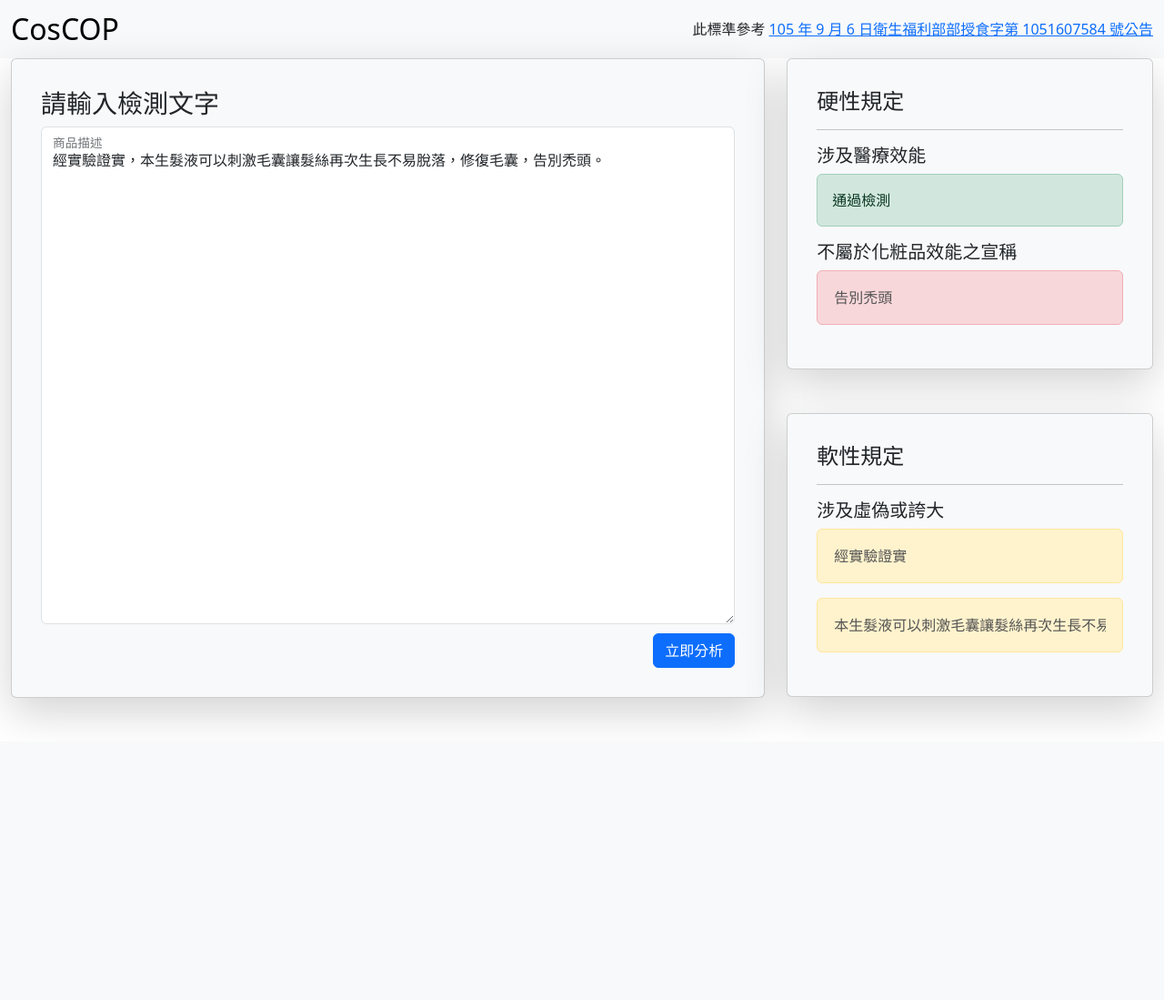
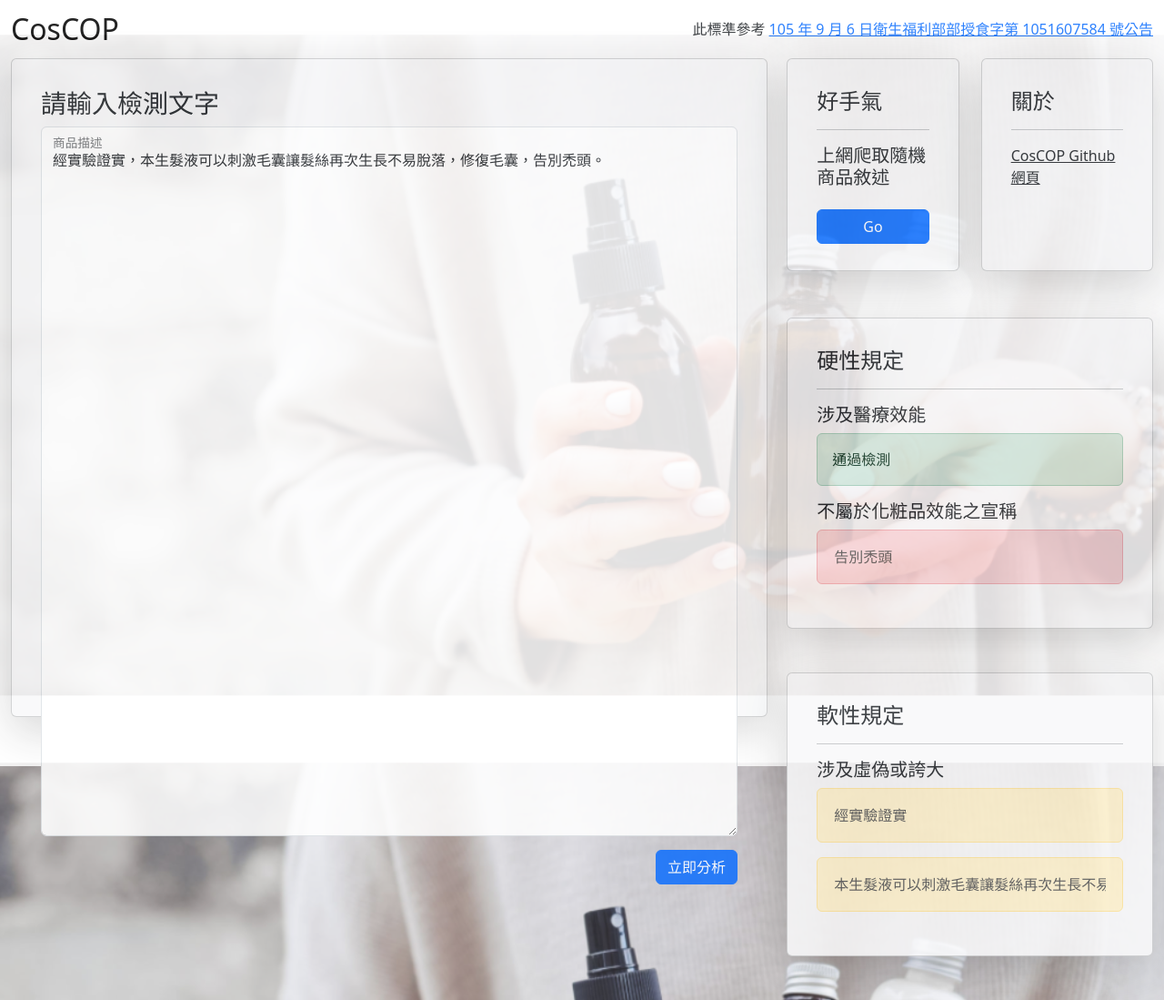
Before and after one commit to Grammyship/CosCOP, a Python web app: template flask/templates/index.html in a window 1280 px wide. Shown: the whole page at 91% size. Before the commit the page ends 789 px from the top, so only its background shows below. Run offline with Jinja, Linux system fonts and the light colour scheme; the template is opened without the code that fills it, so the values that code supplies are empty; some libraries are stand-ins or nearby versions.

Commit message:
Add background picture

```diff
--- a/flask/templates/index.html
+++ b/flask/templates/index.html
@@ -11,31 +11,45 @@
                 background-color: rgba(255, 255, 255, 0);
                 border: 0;
             }
+            html{
+                height:90%;
+                background-repeat: no-repeat;
+                background-attachment: fixed;
+                background-size: cover;
+                padding:0px;
+                margin:0px;
+                width:100%;
+                background-image: url({{url_for('static', filename='background.png')}});
+            }
+            body{
+                height:90%;
+                opacity: 0.86;
+            }
         </style>
     </head>
     <body id="app">
         <!-- As a heading -->
-        <nav class="navbar bg-body-tertiary">
+        <nav class="navbar navbar-default navbar-fixed-top">
             <div class="container-fluid">
                 <span class="navbar-brand mb-0 h1" style="font-size: 200%;">CosCOP</span>
                 <p class="card-title">此標準參考 <a target="_blank" href="https://www.health.ntpc.gov.tw/archive/health_ntpc/6/file/%E8%A1%A81%E5%8C%96%E7%B2%A7%E5%93%81%E5%BE%97%E5%AE%A3%E7%A8%B1%E8%A9%9E%E5%8F%A5%E4%BE%8B%E7%A4%BA%E5%8F%8A%E4%B8%8D%E9%81%A9%E7%95%B6%E5%AE%A3%E7%A8%B1%E8%A9%9E%E5%8F%A5%E4%BE%8B%E7%A4%BA.pdf">105 年 9 月 6 日衛生福利部部授食字第 1051607584 號公告</a></p>
             </div>
         </nav>
-        <div class="container-fluid">
-            <div class="row">
+        <div class="container-fluid" style="height: 100%;">
+            <div class="row" style="height: 120%; background-color: rgb(255, 255, 255);">
                 <div class="col col-lg-8">
                     <!--Card-->
-                    <div class="card shadow-lg p-3 mb-5 bg-body-tertiary rounded">
+                    <div class="card shadow-lg p-3 bg-body-tertiary rounded" style=" position:fixed;width:65%;height:90.5%">
                         <div class="card-body">
                             <h3 class="card-title">請輸入檢測文字</h3>
                             <!--Textarea -->
                             <div class="form-floating">
-                                <textarea class="form-control" placeholder="請輸入商品描述或是廣告文案" id="Textarea1"
-                                    style="height: 547px;" value="經實驗證實，本生髮液可以刺激毛囊讓髮絲再次生長不易脫落，修復毛囊，告別禿頭。">
+                                <textarea class="form-control" placeholder="請輸入商品描述或是廣告文案" id="Textarea1"  v-model="textarea"
+                                    style="height: 780px">
                                 </textarea>
                                 <label for="Textarea1">商品描述</label>
                             </div>
-                            <div style="padding-top:10px" align="right">
+                            <div style="padding-top:15px" align="right">
                                 <a href="#" class="btn btn-primary" v-if="!busy" @click="analyze()">立即分析</a>
                                 <div class="spinner-border text-primary" role="status" v-if="busy">
                                     <span class="visually-hidden">Loading...</span>
@@ -46,6 +60,32 @@
                     </div>
                 </div>
                 <div class="col col-lg-4">
+                    <div class="row">
+                        <div class="col col-lg-6">
+                            <div class="card shadow-lg p-3 mb-5 bg-body-tertiary rounded" style="height:82%">
+                                <div class="card-body">
+                                    <h4 class="card-title">好手氣</h4>
+                                    <hr/>
+                                    <h5 class="card-title">上網爬取隨機商品敘述</h5>
+                                    <div class="d-grid gap-2" style="padding-top:15px">
+                                        <a href="#" class="btn btn-primary" v-if="!busy_lot" @click="lottery()">Go</a>
+                                        <div class="spinner-border text-primary" role="status" v-if="busy_lot">
+                                            <span class="visually-hidden">Loading...</span>
+                                        </div>
+                                    </div>
+                                </div>
+                            </div>
+                        </div>
+                        <div class="col col-lg-6">
+                            <div class="card shadow-lg p-3 mb-5 bg-body-tertiary rounded" style="height:82%">
+                                <div class="card-body">
+                                    <h4 class="card-title">關於</h4>
+                                    <hr/>
+                                    <a href="https://github.com/Grammyship/CosCOP" class="card-title">CosCOP Github網頁</a>
+                                </div>
+                            </div>
+                        </div>
+                    </div>
                     <div class="card shadow-lg p-3 mb-5 bg-body-tertiary rounded">
                         <div class="card-body">
                             <h4 class="card-title">硬性規定</h4>
@@ -54,14 +94,20 @@
                             <div class="alert alert-danger" role="alert" v-for="utterance in getMEDICALRules">
                                 <input v-model="utterance.utterance" class="utteranceBox" disabled/>
                             </div>
-                            <div class="alert alert-success" role="alert" v-if="getMEDICALRules.length == 0">
+                            <div class="alert alert-warning" role="alert" v-if="wait_analyze">
+                                等待分析
+                            </div>
+                            <div class="alert alert-success" role="alert" v-if="!wait_analyze && getMEDICALRules.length == 0">
                                 通過檢測
                             </div>
                             <h5 class="card-title">不屬於化粧品效能之宣稱</h5>
                             <div class="alert alert-danger" role="alert" v-for="utterance in getOTHERRules">
                                 <input v-model="utterance.utterance" class="utteranceBox" disabled/>
                             </div>
-                            <div class="alert alert-success" role="alert" v-if="getOTHERRules.length == 0">
+                            <div class="alert alert-warning" role="alert" v-if="wait_analyze">
+                                等待分析
+                            </div>
+                            <div class="alert alert-success" role="alert" v-if="!wait_analyze && getOTHERRules.length == 0">
                                 通過檢測
                             </div>
                         </div>
@@ -74,7 +120,10 @@
                             <div class="alert alert-warning" role="alert" v-for="utterance in getEXAGGRules">
                                 <input v-model="utterance.utterance" class="utteranceBox" disabled/>
                             </div>
-                            <div class="alert alert-success" role="alert" v-if="getEXAGGRules.length == 0">
+                            <div class="alert alert-warning" role="alert" v-if="wait_analyze">
+                                等待分析
+                            </div>
+                            <div class="alert alert-success" role="alert" v-if="!wait_analyze && getEXAGGRules.length == 0">
                                 通過檢測
                             </div>
                         </div>
@@ -90,6 +139,8 @@
             data() {
                 return {
                     busy: false,
+                    busy_lot: false,
+                    wait_analyze: false,
                     utterances:[
                         {
                             utterance: "經實驗證實",
@@ -104,6 +155,25 @@
                             status: StatusEnum.RULE_OTHER,
                         },
                     ],
+                    prepareData:[],
+                    textarea:"經實驗證實，本生髮液可以刺激毛囊讓髮絲再次生長不易脫落，修復毛囊，告別禿頭。"
+                }
+            },
+            mounted() {
+                // load prepare data
+                fetch('./api/prepare')
+                .then(response => response.json())
+                .then(data => {
+                    console.log(data)
+                    this.prepareData = data
+                    // shuffle
+                    this.prepareData.sort(() => Math.random() - 0.5)
+                })
+            },
+            watch: {
+                textarea: function (val) {
+                    this.utterances = [];
+                    this.wait_analyze = true;
                 }
             },
             computed: {
@@ -118,6 +188,14 @@
                 }
             },
             methods: {
+                lottery(){
+                    this.busy_lot = true
+                    setTimeout(() => {
+                        let prod = this.prepareData.pop();
+                        this.textarea = `${prod.content}\n\n\n[來源]:${prod.url}`
+                        this.busy_lot = false
+                    }, Math.random()*1000+500);
+                },
                 getStatusEnum(Name) {
                     return StatusEnum[Name]
                 },
@@ -129,10 +207,11 @@
                             'Content-Type': 'application/json',
                         },
                         body: JSON.stringify({
-                            content: document.getElementById("Textarea1").value,
+                            content: this.textarea,
                         }),
                     }).then(response => response.json())
                     .then(data => {
+                        this.wait_analyze = false;
                         this.utterances = data.utterances
                         this.busy = false
                     })
```
Also changed, not shown: flask/static/background.png (added).
